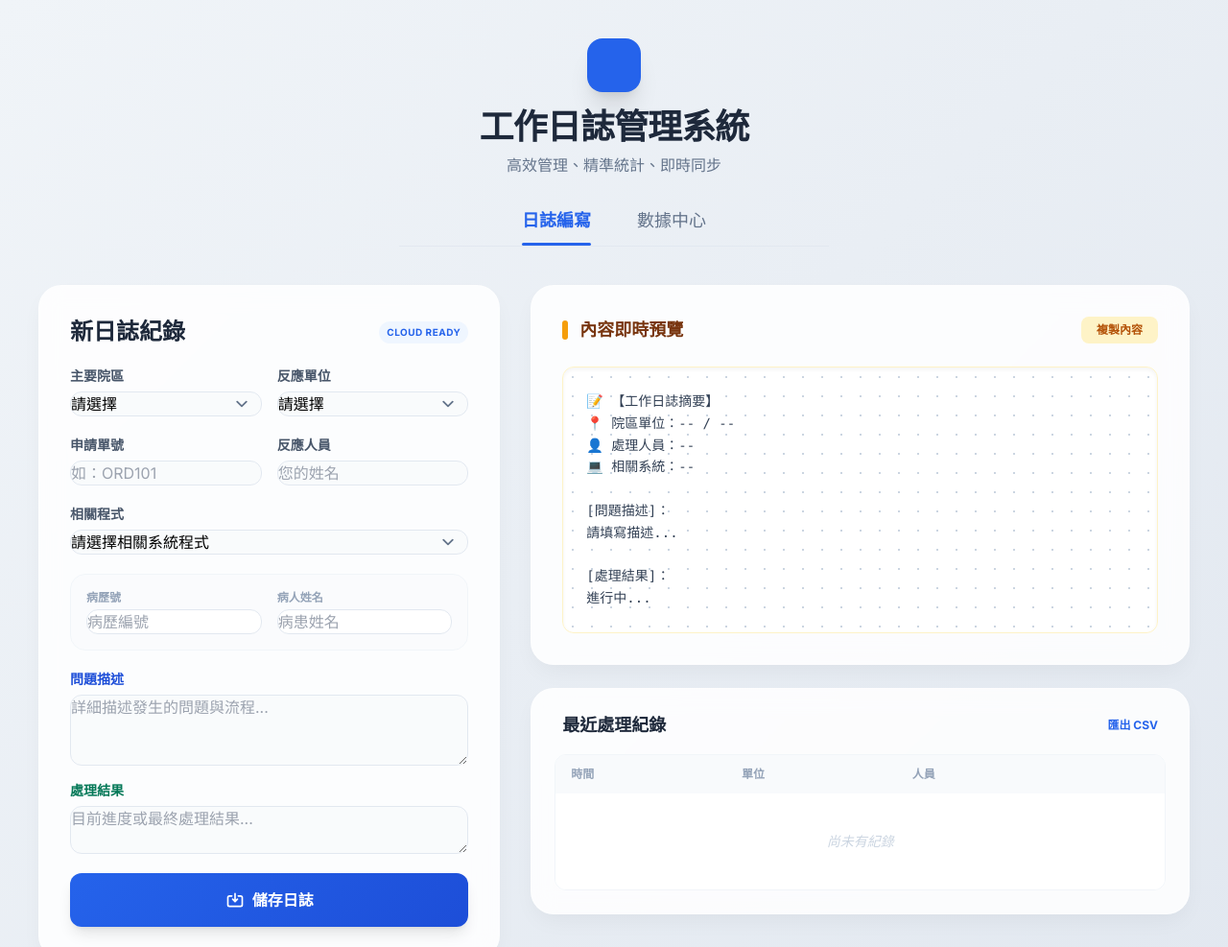
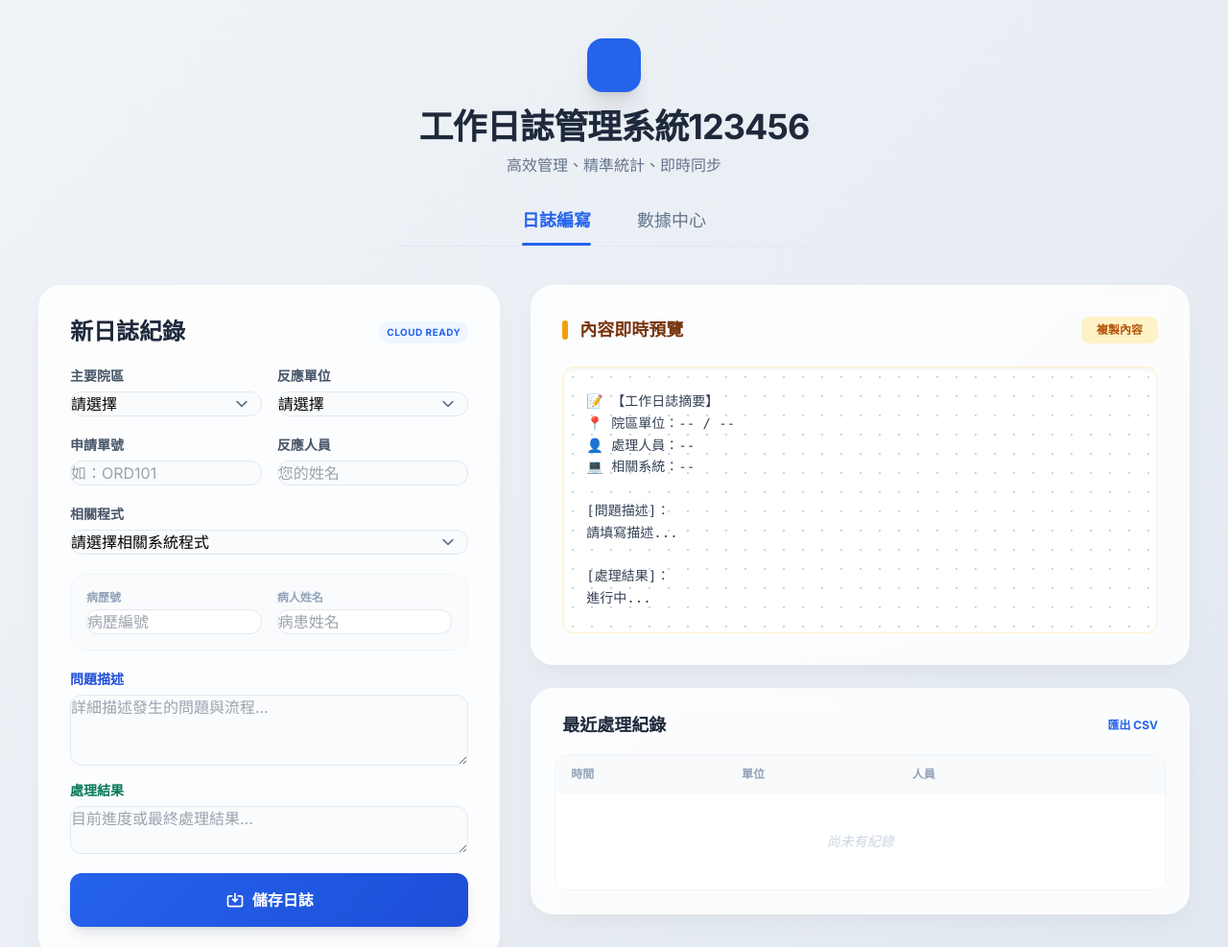
Before and after one commit to t6o5b1y/test, a plain HTML site: page index.html in a window 1280 px wide. Shown: the top 987 px of the page at 96% size. Drawn offline with nearby package versions, Linux system fonts and the light colour scheme.

Commit message:
Update header title in index.html

```diff
--- a/index.html
+++ b/index.html
@@ -117,7 +117,7 @@
             <div class="bg-blue-600 p-3 rounded-2xl shadow-xl mb-4">
                 <svg class="w-8 h-8 text-white" fill="none" stroke="currentColor" viewBox="0 0 24 24"><path stroke-linecap="round" stroke-linejoin="round" stroke-width="2" d="9 12h6m-6 4h6m2 5H7a2 2 0 01-2-2V5a2 2 0 012-2h5.586a1 1 0 01.707.293l5.414 5.414a1 1 0 01.293.707V19a2 2 0 01-2 2z"></path></svg>
             </div>
-            <h1 class="text-3xl md:text-4xl font-black text-slate-800 tracking-tight text-center">工作日誌管理系統</h1>
+            <h1 class="text-3xl md:text-4xl font-black text-slate-800 tracking-tight text-center">工作日誌管理系統123456</h1>
             <p class="text-slate-500 mt-2 font-medium">高效管理、精準統計、即時同步</p>
 
             <nav class="flex mt-8 space-x-12 border-b border-slate-200 w-full max-w-md justify-center">
```
